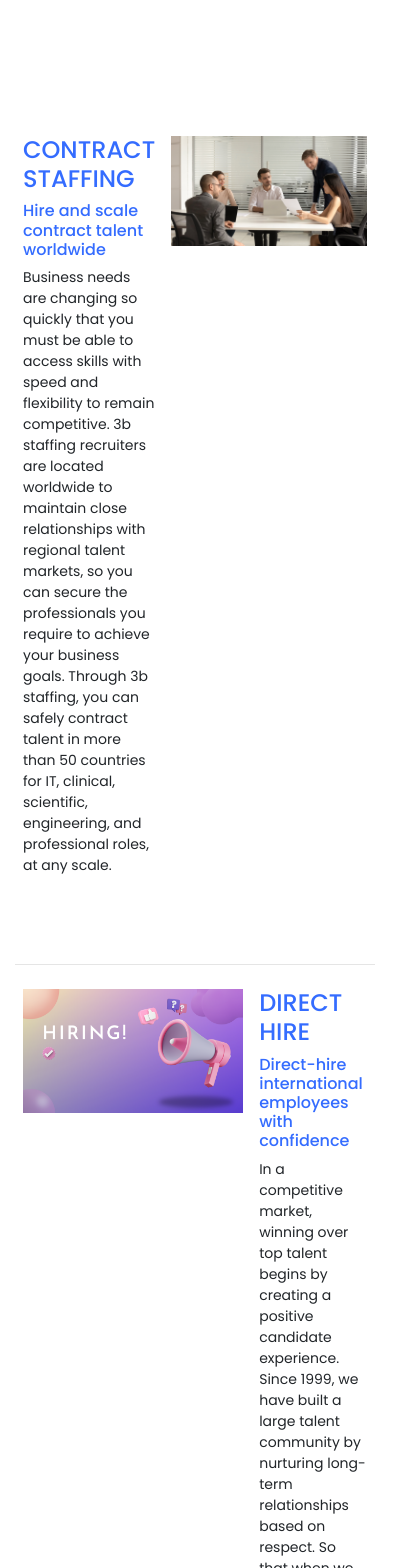
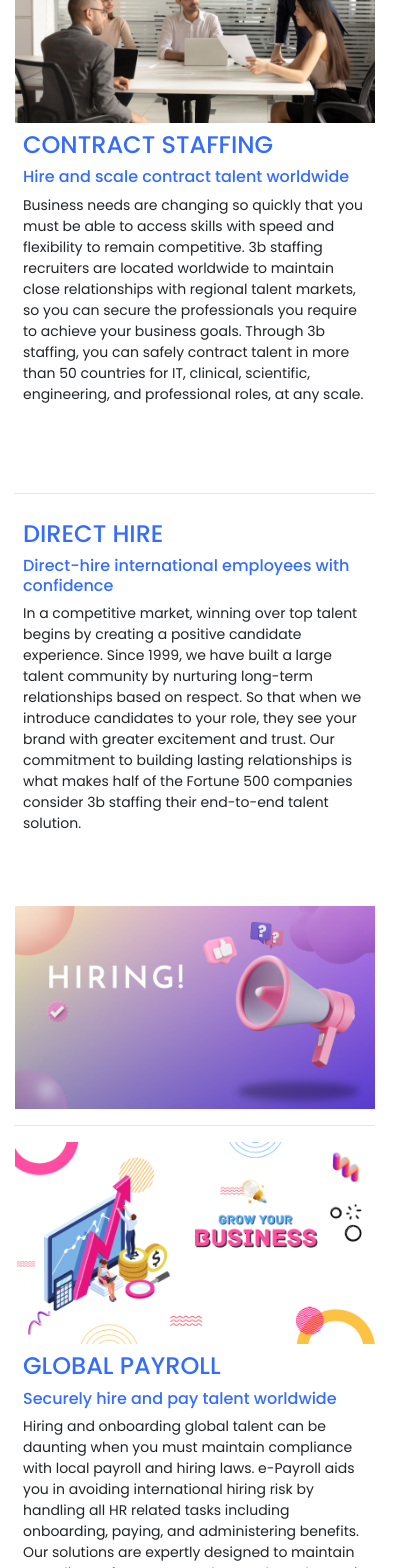
Before and after one commit to akanand90/3bstaffing, a Next.js app: page /globaltalent in a window 390 px wide. Shown: the part 432-2000 px from the top of the page, 415 px wide, since content can reach past the window. Built offline with nearby package versions, Linux system fonts and the light colour scheme.

Commit message:
video-height

```diff
--- a/sections/GlobalTalent.js
+++ b/sections/GlobalTalent.js
@@ -1,139 +1,170 @@
-import { expertise } from "@/assets/data/dummydata"
-import { Card } from "@/components/common/Card"
-import Accordion from "@/sections/Accordion"
-import { Title, TitleSm } from "@/components/common/Title"
-import React from "react"
+import { expertise } from "@/assets/data/dummydata";
+import { Card } from "@/components/common/Card";
+import Accordion from "@/sections/Accordion";
+import { Title, TitleSm } from "@/components/common/Title";
+import React from "react";
 
 const GlobalTalent = () => {
-
   return (
     <>
-      <section className='global-talent'>
-        <div className='container'>
-          <div className='heading-title'>
-
-            <Title title='Global Talent Solutions'  className='title-bg' />
-             <br />
-            <br />
-            <TitleSm title='
-Hire and scale contract talent worldwide'/>
-
-          </div>
-          <div className='grid-2 py'>
-            {/* {expertise.map((item) => (
-              <Card data={item} key={item.id} caption={item.post} show={true} />
-            ))} */}
-
-
-
-
+      <section className="global-talent">
+        <div className="container">
+          <div className="heading-title">
+            <Title title="Global Talent Solutions" className="title-bg" />
+            <TitleSm
+              title="
+              Hire and scale contract talent worldwide"
+            />
           </div>
 
           <div class="d-flex justify-content-between">
-  <div class="p-2" style={{"width":400}}>
-    <h4>CONTRACT STAFFING
-    </h4>
+            <div class="p-2" >
+              <h4>CONTRACT STAFFING</h4>
               <h5>Hire and scale contract talent worldwide</h5>
-    <p>Business needs are changing so quickly that you must be able to access skills with speed and flexibility to remain competitive. 3b staffing recruiters are located worldwide to maintain close relationships with regional talent markets, so you can secure the professionals you require to achieve your business goals. Through 3b staffing, you can safely contract talent in more than 50 countries for IT, clinical, scientific, engineering, and professional roles, at any scale.</p><br/>
-    <br/>
+              <p>
+                Business needs are changing so quickly that you must be able to
+                access skills with speed and flexibility to remain competitive.
+                3b staffing recruiters are located worldwide to maintain close
+                relationships with regional talent markets, so you can secure
+                the professionals you require to achieve your business goals.
+                Through 3b staffing, you can safely contract talent in more than
+                50 countries for IT, clinical, scientific, engineering, and
+                professional roles, at any scale.
+              </p>
+              <br />
+              <br />
             </div>
-  <div class="p-2" style={{"width":800}}>
-<img src="images/7.png" width='100%' />
+            <div class="gt-pic">
+              <img src="images/7.png" width="100%" />
+            </div>
           </div>
 
+          <hr className="line"/>
+
+          <div class="d-flex justify-content-between">
+            <div class="gt-pic" >
+              <img src="images/2.png" width="100%" />
+            </div>
+            <div class="p-2" >
+              <h4>DIRECT HIRE</h4>
+              <h5>Direct-hire international employees with confidence</h5>
+              <p>
+                In a competitive market, winning over top talent begins by
+                creating a positive candidate experience. Since 1999, we have
+                built a large talent community by nurturing long-term
+                relationships based on respect. So that when we introduce
+                candidates to your role, they see your brand with greater
+                excitement and trust. Our commitment to building lasting
+                relationships is what makes half of the Fortune 500 companies
+                consider 3b staffing their end-to-end talent solution.
+              </p>
+              <br />
+              <br />
+            </div>
           </div>
 
- <hr/>
+          <hr />
 
           <div class="d-flex justify-content-between">
- <div class="p-2" style={{"width":800}}>
-<img src="images/2.png" width='100%'/>
+            <div class="p-2">
+              <h4>GLOBAL PAYROLL</h4>
+              <h5>Securely hire and pay talent worldwide</h5>
+              <p>
+                Hiring and onboarding global talent can be daunting when you
+                must maintain compliance with local payroll and hiring laws.
+                e-Payroll aids you in avoiding international hiring risk by
+                handling all HR related tasks including onboarding, paying, and
+                administering benefits. Our solutions are expertly designed to
+                maintain compliance for contract talent and employees in more
+                than 50 countries.
+              </p>
+              <br />
+              <br />
             </div>
-  <div class="p-2" style={{"width":400}}>
-    <h4>DIRECT HIRE
-    </h4>
-<h5>Direct-hire international employees with confidence</h5>
-    <p>In a competitive market, winning over top talent begins by creating a positive candidate experience. Since 1999, we have built a large talent community by nurturing long-term relationships based on respect. So that when we introduce candidates to your role, they see your brand with greater excitement and trust. Our commitment to building lasting relationships is what makes half of the Fortune 500 companies consider 3b staffing their end-to-end talent solution.</p><br/>
-    <br/>
+            <div class="gt-pic">
+              <img src="images/3.png" width="100%" />
+            </div>
           </div>
 
+          <hr />
 
+          <div class="d-flex justify-content-between">
+            <div class="gt-pic">
+              <img src="images/8.png" width="100%" />
+            </div>
+            <div class="p-2">
+              <h4>GLOBAL MSP</h4>
+              <h5>
+                Connect all your contingent talent, wherever they're located
+              </h5>
+              <p>
+                Expand your MSP program to areas of low contingent labor spend
+                and still achieve ROI. Our customizable solution enables you to
+                extend your current process consistency and efficiencies across
+                the globe, so you:
+              </p>
+              <br />
+              <br />
+              <ul>
+                <li>
+                  <p>Maintain compliance with local employment laws.</p>
+                </li>
+                <li>
+                  <p>Hire and onboard talent faster.</p>
+                </li>
+                <li>
+                  <p>Control costs with competitive talent pricing.</p>
+                </li>
+                <li>
+                  <p>Gain transparency into talent usage and spend.</p>
+                </li>
+              </ul>
+            </div>
           </div>
 
- <hr/>
+          <hr />
 
           <div class="d-flex justify-content-between">
-  <div class="p-2" style={{"width":400}}>
-    <h4>GLOBAL PAYROLL
-    </h4>
-<h5>Securely hire and pay talent worldwide</h5>
-    <p>Hiring and onboarding global talent can be daunting when you must maintain compliance with local payroll and hiring laws. e-Payroll aids you in avoiding international hiring risk by handling all HR related tasks including onboarding, paying, and administering benefits. Our solutions are expertly designed to maintain compliance for contract talent and employees in more than 50 countries.</p><br/>
-    <br/>
+            <div class="p-2" style={{ width: 400 }}>
+              <h4>STATEMENT OF WORK</h4>
+              <h5>Results-focused SOW management</h5>
+              <p>
+                We ensure cost-effective and efficient management of
+                deliverable-based SOW projects by mitigating risk and driving
+                savings. Our approach successfully reallocates rogue spend into
+                your non-employee workforce programs while improving the quality
+                of results.
+              </p>
+              <br />
+              <br />
             </div>
-  <div class="p-2" style={{"width":800}}>
-<img src="images/3.png" width='100%'/>
+            <div class="gt-pic">
+              <img src="images/9.png" width="100%" />
+            </div>
           </div>
 
-    </div>
-
- <hr/>
-
- <div class="d-flex justify-content-between">
- <div class="p-2" style={{"width":800}}>
-<img src="images/8.png" width='100%'/>
-  </div>
-  <div class="p-2" style={{"width":400}}>
-    <h4>GLOBAL MSP
-    </h4>
-<h5>Connect all your contingent talent, wherever they're located</h5>
-    <p>Expand your MSP program to areas of low contingent labor spend and still achieve ROI. Our customizable solution enables you to extend your current process consistency and efficiencies across the globe, so you:</p><br/>
-    <br/>
-  <ul>
-    <li><p>Maintain compliance with local employment laws.</p></li>
-    <li><p>Hire and onboard talent faster.</p></li>
-    <li><p>Control costs with competitive talent pricing.</p></li>
-    <li><p>Gain transparency into talent usage and spend.</p></li>
-  </ul>
-  </div>
-
-
-    </div>
-
- <hr/>
-
-  <div class="d-flex justify-content-between">
-  <div class="p-2" style={{"width":400}}>
-    <h4>STATEMENT OF WORK
-    </h4>
-<h5>Results-focused SOW management</h5>
-    <p>We ensure cost-effective and efficient management of deliverable-based SOW projects by mitigating risk and driving savings. Our approach successfully reallocates rogue spend into your non-employee workforce programs while improving the quality of results.</p><br/>
-    <br/>
-  </div>
-  <div class="p-2" style={{"width":800}}>
-<img src="images/9.png" width='100%'/>
-  </div>
-
-    </div>
-
- <hr/>
+          <hr />
         </div>
 
         <div>
-          <div className='heading-title'>
-
-            <Title title='DIVERSITY IS INTENTIONALLY BUILT IN'  className='title-bg' />
+          <div className="heading-title">
+            <Title
+              title="DIVERSITY IS INTENTIONALLY BUILT IN"
+              className="title-bg"
+            />
             <br />
             <br />
             <h5>
-3B embraced diversity from its inception as it was founded by subject matter experts coming together from
-disparate countries. Our award-winning tools and processes deliberately prioritize diversity and equity to help
-you make good on your DE&I promises.</h5>
-
+              3B embraced diversity from its inception as it was founded by
+              subject matter experts coming together from disparate countries.
+              Our award-winning tools and processes deliberately prioritize
+              diversity and equity to help you make good on your DE&I promises.
+            </h5>
           </div>
         </div>
       </section>
     </>
-  )
-}
+  );
+};
 
-export default GlobalTalent
+export default GlobalTalent;
--- a/styles/global.scss
+++ b/styles/global.scss
@@ -422,3 +422,32 @@ footer {
     }
   }
 }
+.p-2{
+  width:60%;
+
+}
+.gt-pic{
+  width: 40%;
+
+}
+.line{
+  height: 2px;
+  color: white;
+}
+@media screen and (max-width: 800px) {
+  video{
+    width: 100%;
+    height: 20%;
+    object-fit: cover;
+  }
+  .p-2{
+    width:100%;
+  }
+  .gt-pic{
+    width: 100%;
+  }
+  .d-flex{
+    flex-direction: column-reverse;
+  }
+
+}
```
Also changed, not shown: sections/Helthcaretalent.js (+6 -15 lines). Lines whose indentation alone changed are shown as unchanged.
